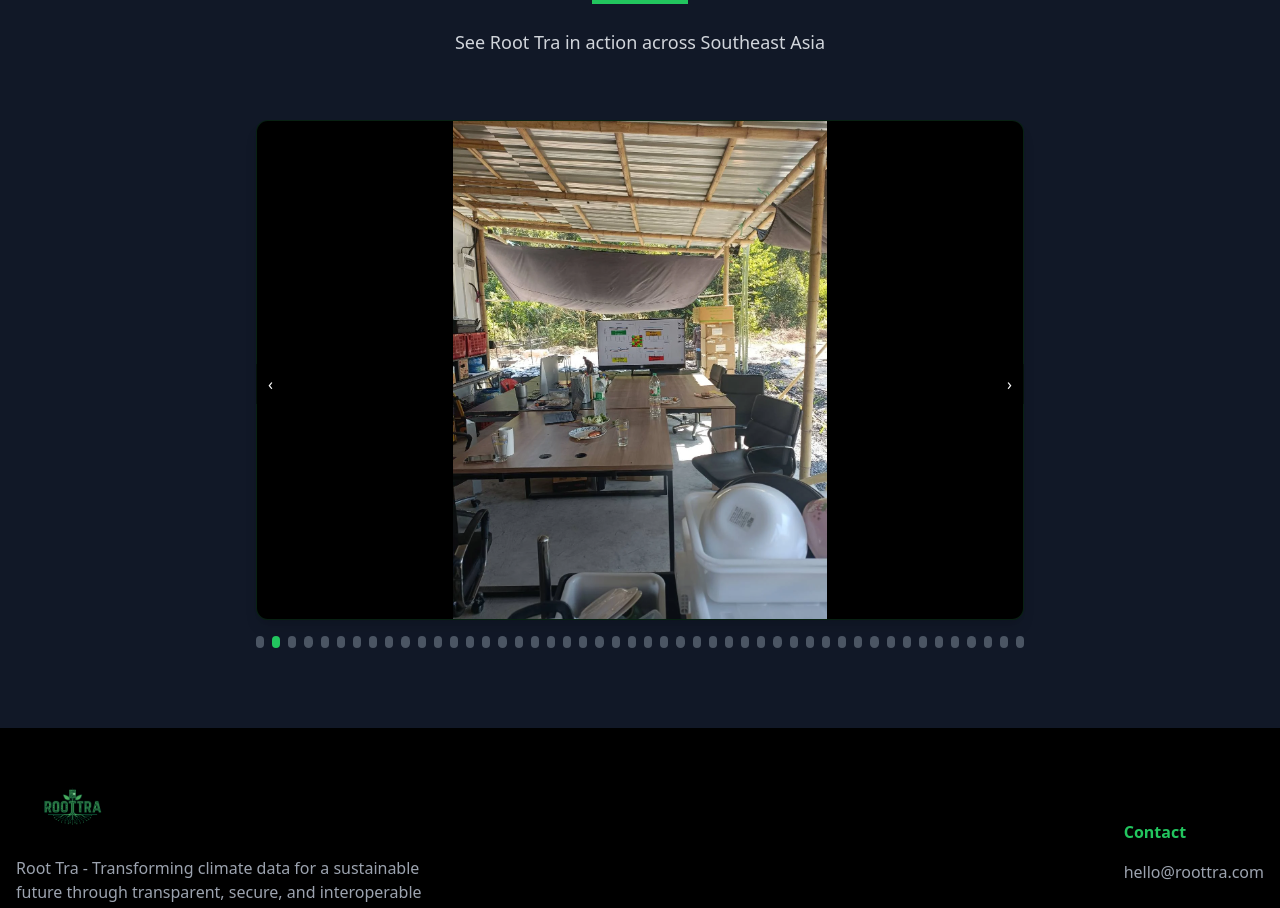
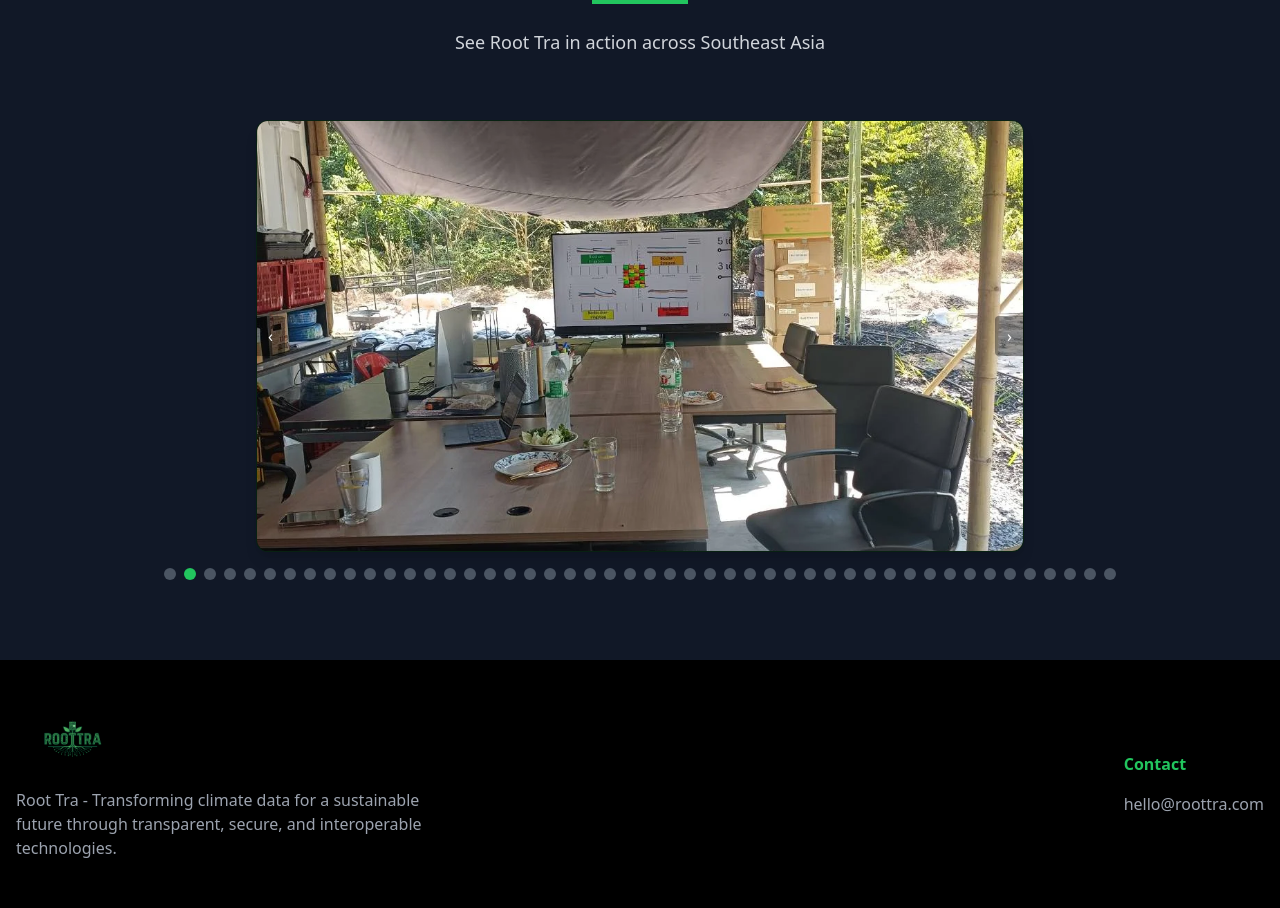
Before and after one commit to RoottraThailand/roottra-website, a React (Vite) app: page / in a window 1280 px wide. Shown: the part 4120-5028 px from the top of the page. Built offline with nearby package versions, Linux system fonts and the light colour scheme.

Commit message:
Update MVPShowcase.jsx

```diff
--- a/src/components/MVPShowcase.jsx
+++ b/src/components/MVPShowcase.jsx
@@ -1,27 +1,48 @@
-import { useState, useEffect } from "react";
-import { motion } from "framer-motion";
+import { useState, useEffect, useRef } from "react";
+import { motion, AnimatePresence } from "framer-motion";
 
-// Auto-import all .webp images inside /src/slideshow
-const modules = import.meta.glob("../slideshow/*.webp", { eager: true });
+// Auto-import all images inside /src/slideshow
+const modules = import.meta.glob("../slideshow/*.{png,jpg,jpeg,webp}", { eager: true });
 const images = Object.values(modules).map((mod) => mod.default);
-console.log("Loaded slideshow images:", images); // sanity check
+console.log("Loaded slideshow images:", images);
 
-const MVPShowcase = () => {
+const OurWork = () => {
   const [current, setCurrent] = useState(0);
+  const intervalRef = useRef(null);
 
-  // ⏱ Auto-play every 5 seconds
+  // Preload images into memory
   useEffect(() => {
-    const interval = setInterval(() => {
+    images.forEach((src) => {
+      const img = new Image();
+      img.src = src;
+    });
+  }, []);
+
+  // Autoplay with reset
+  useEffect(() => {
+    startAutoplay();
+    return () => clearInterval(intervalRef.current);
+  }, []);
+
+  const startAutoplay = () => {
+    clearInterval(intervalRef.current);
+    intervalRef.current = setInterval(() => {
       setCurrent((prev) => (prev + 1) % images.length);
     }, 5000);
-    return () => clearInterval(interval);
-  }, []);
+  };
 
-  const nextSlide = () => setCurrent((prev) => (prev + 1) % images.length);
-  const prevSlide = () => setCurrent((prev) => (prev - 1 + images.length) % images.length);
+  const nextSlide = () => {
+    setCurrent((prev) => (prev + 1) % images.length);
+    startAutoplay();
+  };
+
+  const prevSlide = () => {
+    setCurrent((prev) => (prev - 1 + images.length) % images.length);
+    startAutoplay();
+  };
 
   return (
-    <section id="mvp" className="py-20 bg-gray-900 text-white">
+    <section id="ourwork" className="py-20 bg-gray-900 text-white">
       <div className="container mx-auto px-4">
         {/* Heading */}
         <motion.div
@@ -41,17 +62,19 @@ const MVPShowcase = () => {
         </motion.div>
 
         {/* Carousel */}
-        <div className="relative max-w-3xl mx-auto">
+        <div className="relative max-w-3xl mx-auto aspect-video">
+          <AnimatePresence mode="wait">
             <motion.img
               key={images[current]}
               src={images[current]}
               alt={`Slide ${current + 1}`}
-            className="rounded-xl shadow-lg border border-green-900/40 w-full max-h-[500px] object-contain mx-auto bg-black"
+              className="absolute inset-0 w-full h-full object-cover rounded-xl shadow-lg border border-green-900/40 bg-black"
               initial={{ opacity: 0, x: 50 }}
               animate={{ opacity: 1, x: 0 }}
               exit={{ opacity: 0, x: -50 }}
-            transition={{ duration: 0.5 }}
+              transition={{ duration: 0.6 }}
             />
+          </AnimatePresence>
 
           {/* Prev/Next buttons */}
           <button
@@ -66,13 +89,17 @@ const MVPShowcase = () => {
           >
             ›
           </button>
+        </div>
 
         {/* Dots (indicators) */}
         <div className="flex justify-center mt-4 space-x-2">
           {images.map((_, index) => (
             <button
               key={index}
-                onClick={() => setCurrent(index)}
+              onClick={() => {
+                setCurrent(index);
+                startAutoplay();
+              }}
               className={`w-3 h-3 rounded-full ${
                 index === current ? "bg-green-500" : "bg-gray-600"
               }`}
@@ -80,9 +107,8 @@ const MVPShowcase = () => {
           ))}
         </div>
       </div>
-      </div>
     </section>
   );
 };
 
-export default MVPShowcase;
+export default OurWork;
```
Lines whose indentation alone changed are shown as unchanged.
